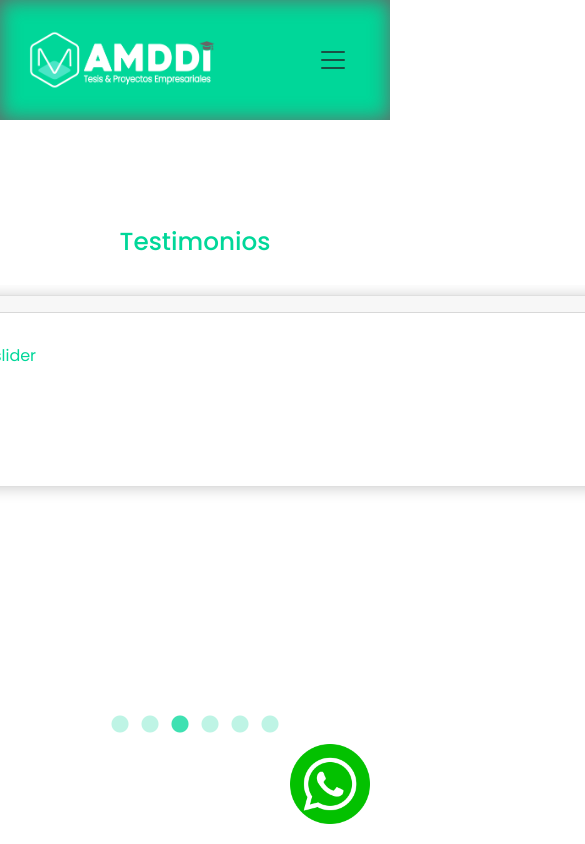
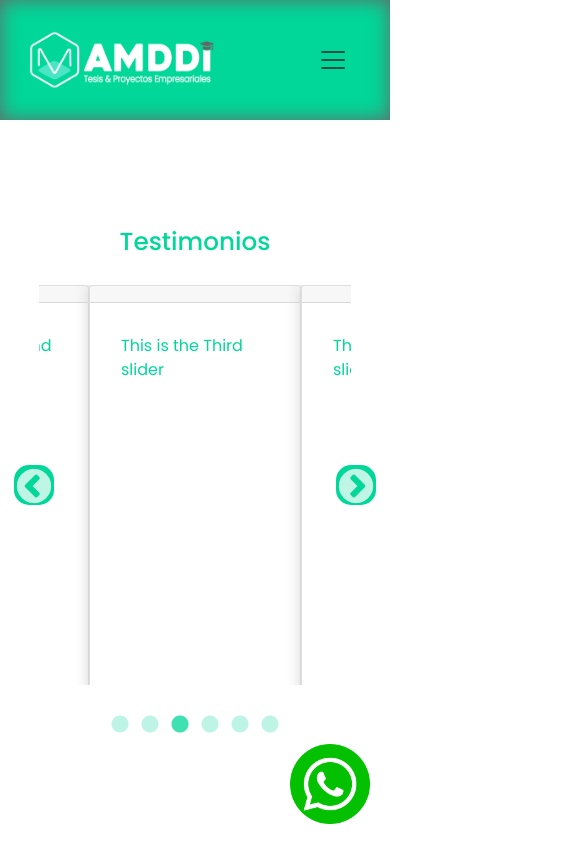
Before and after one commit to CJRS1/AMDDI, a React (Create React App) app in the folder amddi_project/: page /AMDDI/testimonios in a window 390 px wide. Shown: the top 844 px of the page, 585 px wide, since content can reach past the window. Built offline with nearby package versions, Linux system fonts and the light colour scheme.

Commit message:
Se hizo que los testimonios sea responsivo

```diff
--- a/amddi_project/src/styles/Ingresos.css
+++ b/amddi_project/src/styles/Ingresos.css
@@ -186,6 +186,7 @@ section {
     flex-direction: column;
     padding: 0 30px 0 30px;
     height: 100%;
+    width: 90%;
     padding-bottom: 20px;
   }
   .ingresos_card {
--- a/amddi_project/src/styles/Ingresos.scss
+++ b/amddi_project/src/styles/Ingresos.scss
@@ -52,6 +52,7 @@
         flex-direction: column;
         padding: 0 30px 0 30px;
         height: 100%;
+        width: 90%;
         padding-bottom: 20px;
     }
     .ingresos_card{
--- a/amddi_project/src/styles/Testimonios.css
+++ b/amddi_project/src/styles/Testimonios.css
@@ -234,4 +234,32 @@ section {
 
 .titulo-verde {
   color: #00d799 !important;
+}
+
+@media (max-width: 768px) {
+  .testimonios_container {
+    width: 100% !important;
+  }
+  .wrapper {
+    width: 100% !important;
+    display: flex;
+    flex-direction: column;
+    justify-content: center;
+    align-items: center;
+  }
+  .carousel2 {
+    width: 80% !important;
+    margin: 0 0 0 0 !important;
+  }
+  .card-body {
+    width: 100%;
+  }
+  .slick-track {
+    display: flex;
+    justify-content: center;
+    align-items: center;
+  }
+  .slick-slide {
+    margin: 0 !important;
+  }
 }/*# sourceMappingURL=Testimonios.css.map */
--- a/amddi_project/src/styles/Testimonios.scss
+++ b/amddi_project/src/styles/Testimonios.scss
@@ -100,3 +100,37 @@
 .titulo-verde{
     color: $verde-lima !important;
 }
+
+@media (max-width: 768px){
+    .testimonios_container{
+        width: 100% !important;
+    }
+
+
+    .wrapper{
+        width: 100% !important;
+        display: flex ;
+        flex-direction: column;
+        justify-content: center;
+        align-items: center;
+    }
+
+    .carousel2{
+        width: 80% !important;
+        margin: 0 0 0 0 !important;
+    }
+
+    .card-body{
+        width: 100%;
+    }
+
+    .slick-track{
+        display: flex ;
+        justify-content: center;
+        align-items: center;
+
+    }
+    .slick-slide{
+        margin: 0 !important;
+    }
+}
```
Also changed, not shown: 2 other files (tests, documents, lock files or other folders).
